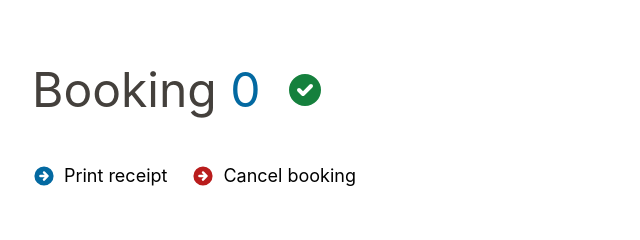
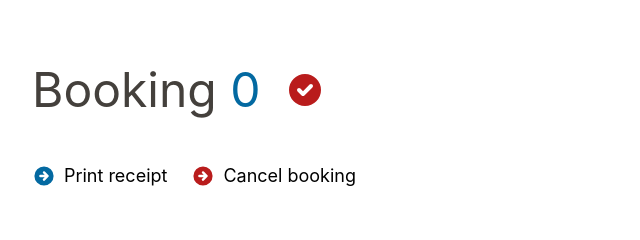
Before and after one commit to vkngr/fjallais, a Gatsby site: page /booking in a window 1280 px wide. Shown: the part 134-374 px from the top of the page, 120-760 px from the left. Built offline with nearby package versions, Linux system fonts and the light colour scheme; Gatsby itself is replaced by a stand-in of ours; no server answers.

Commit message:
Update booking.js

```diff
--- a/src/pages/booking.js
+++ b/src/pages/booking.js
@@ -78,11 +78,11 @@ export default class BookingPage extends React.Component {
                     xmlns="http://www.w3.org/2000/svg"
                     className={
                       "h-10 w-10" +
-                      (this.state.bookingStatus === 0
+                      (this.state.bookingStatus === -1
                         ? " text-red-700"
-                        : this.state.bookingStatus === 1
-                        ? " text-yellow-500"
-                        : " text-green-700")
+                        : this.state.bookingStatus === 3
+                        ? " text-green-700"
+                        : " text-yellow-500")
                     }
                     viewBox="0 0 20 20"
                     fill="currentColor"
```
